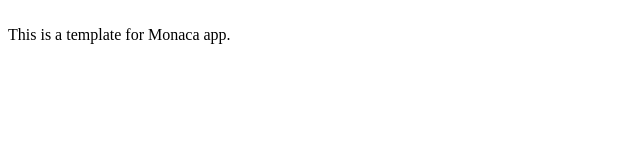
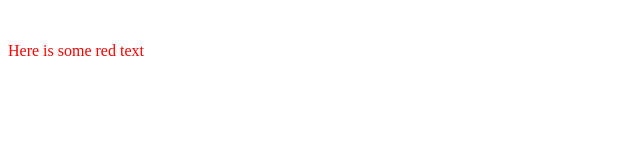
Before and after one commit to BrunoCecco/My-first-project, a website: page www/index.html in a window 1280 px wide. Shown: the whole page, without its empty margins (0-640 px from the left). Drawn offline with Linux system fonts and the light colour scheme.

Commit message:
Color of text changed

```diff
--- a/www/index.html
+++ b/www/index.html
@@ -12,6 +12,6 @@
 </head>
 <body>
 	<br />
-    This is a template for Monaca app.
+    <p style='color:red'>Here is some red text</p>
 </body>
 </html>
```
